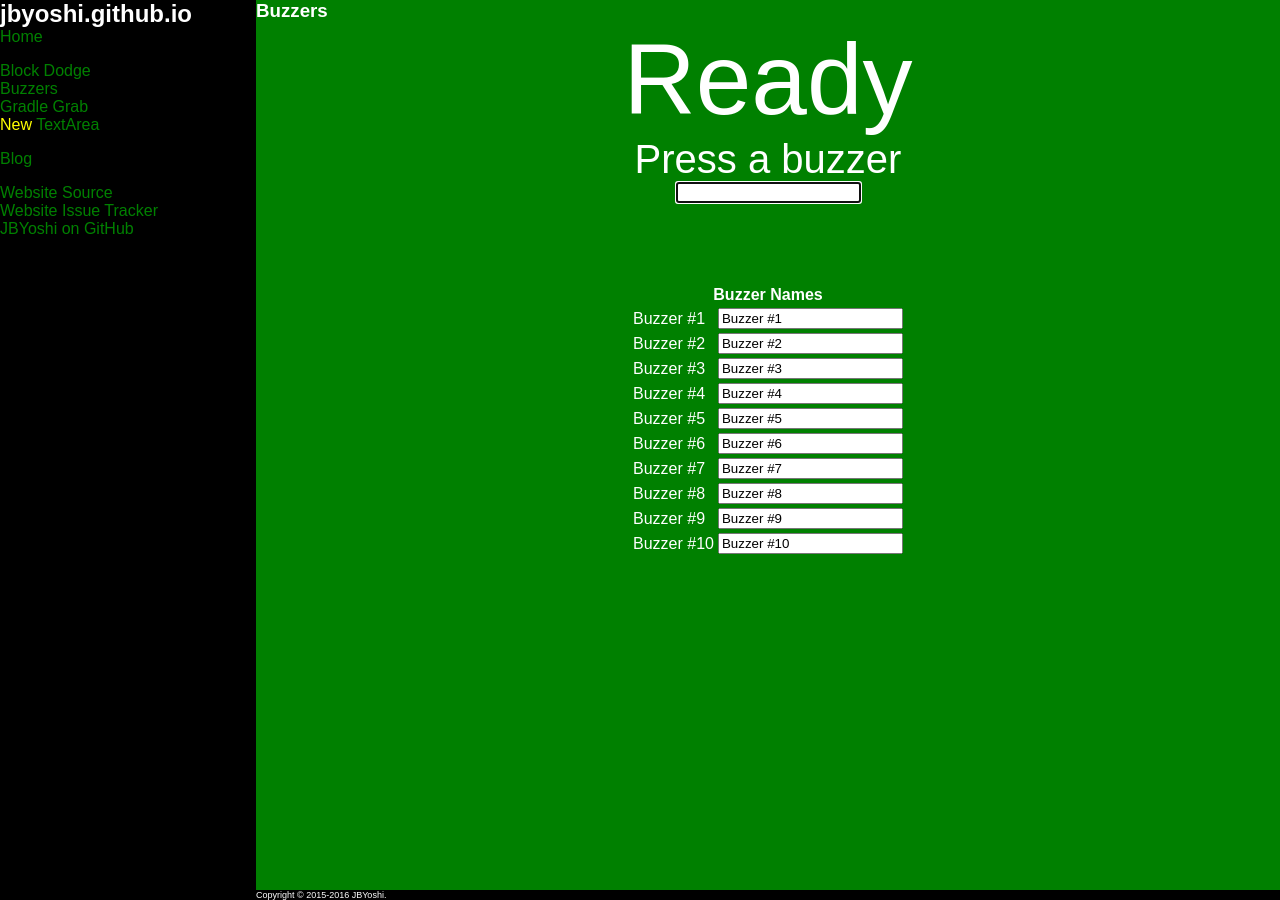
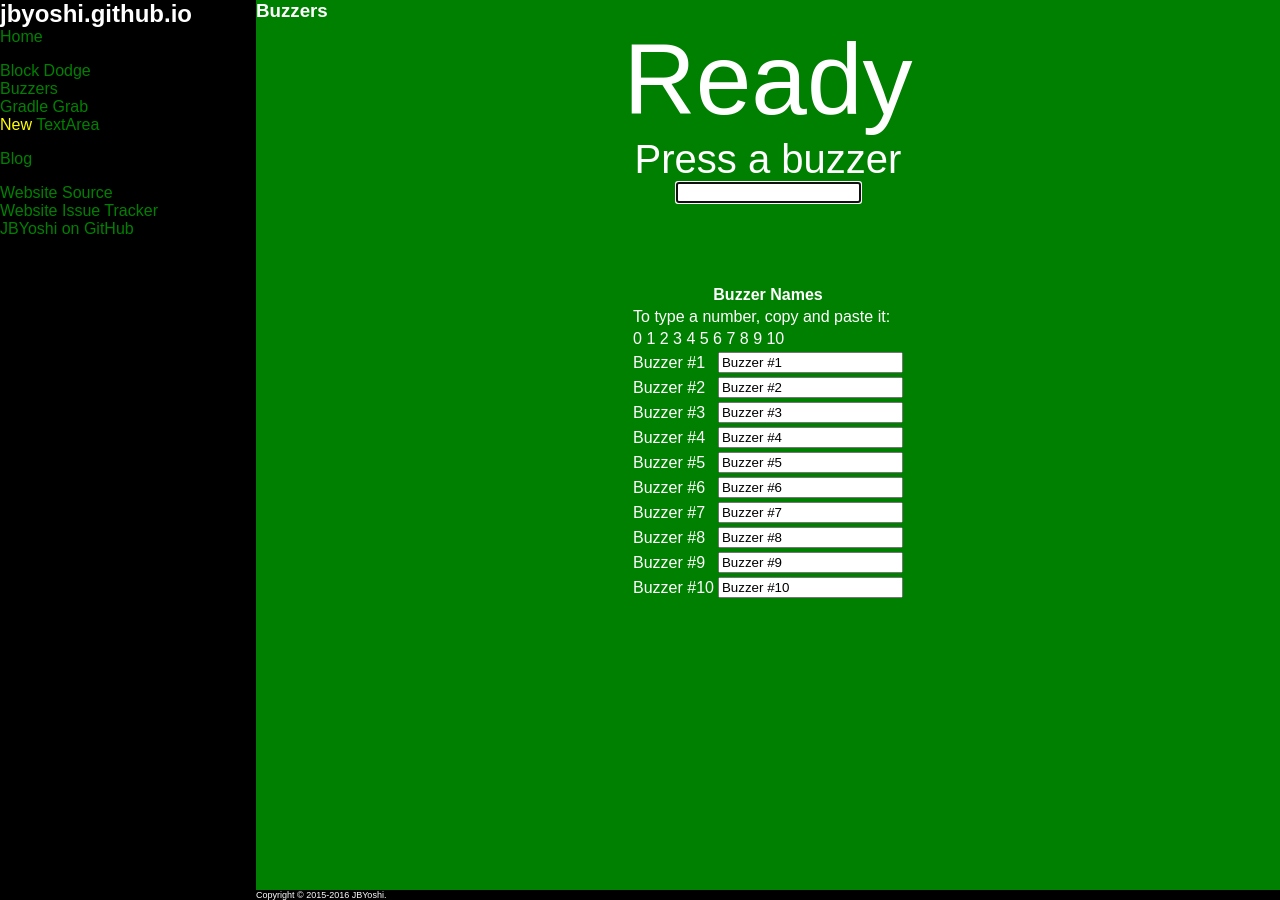
Before and after one commit to JBYoshi/jbyoshi.github.io, a Jekyll site: the page built from buzzers.html, in a window 1280 px wide. Built offline with Jekyll 4.4.1, drawn with Linux system fonts in a browser that asks for light colours.

Commit message:
Prevent typing numbers directly into the name fields.
I've had problems with people pressing buttons while typing the names. This
should stop them; however, it cones with a usability cost. I'll add an option
to disable this later.

```diff
--- a/buzzers.html
+++ b/buzzers.html
@@ -7,7 +7,11 @@
 <div id="buzzer-primary" style="width: 100%; font-size: 100px;">Loading</div>
 <div id="buzzer-secondary" style="width: 100%; font-size: 40px;">Please wait...</div>
 <input id="buzzer-input" type="text">
-<table id="buzzer-names" style="padding-top: 5em;"><tr><th colspan="2">Buzzer Names</th></tr></table>
+<table id="buzzer-names" style="padding-top: 5em;">
+<tr><th colspan="2">Buzzer Names</th></tr>
+<tr><td colspan="2">To type a number, copy and paste it:</td></tr>
+<tr><td colspan="2">0 1 2 3 4 5 6 7 8 9 10</td></tr>
+</table>
 </center>
 <audio id="buzzer-sound" preload="auto" style="position: absolute;"> <!-- Just to keep it from messing up the layout -->
     <source src="buzzer-sounds/ding.mp3" type="audio/mpeg">
@@ -34,6 +38,13 @@
 
     var field = document.createElement("input");
     field.value = "Buzzer #" + i;
+    field.onkeypress = function(e) {
+        var key;
+        if (e.charCode) key = e.charCode; else if (e.which) key = e.which; else key = e.keyCode;
+        if (key >= '0'.charCodeAt(0) && key <= '9'.charCodeAt(0)) {
+            e.preventDefault();
+        }
+    }
     nameFields[i] = field;
 
     var fieldCell = document.createElement("td");
```
